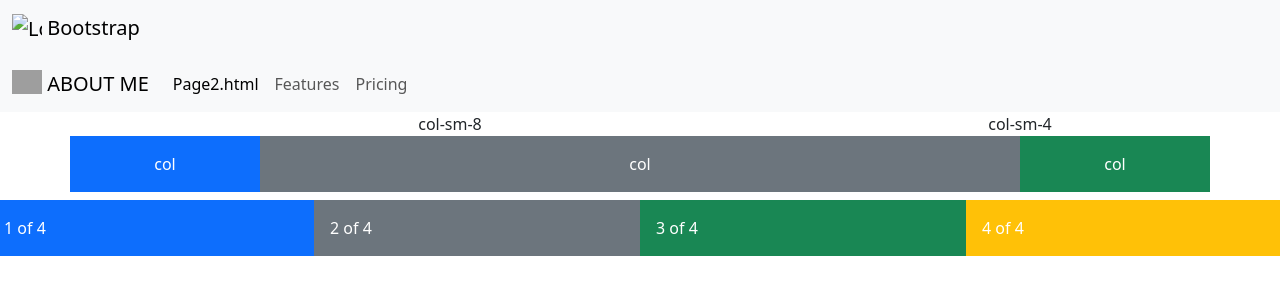
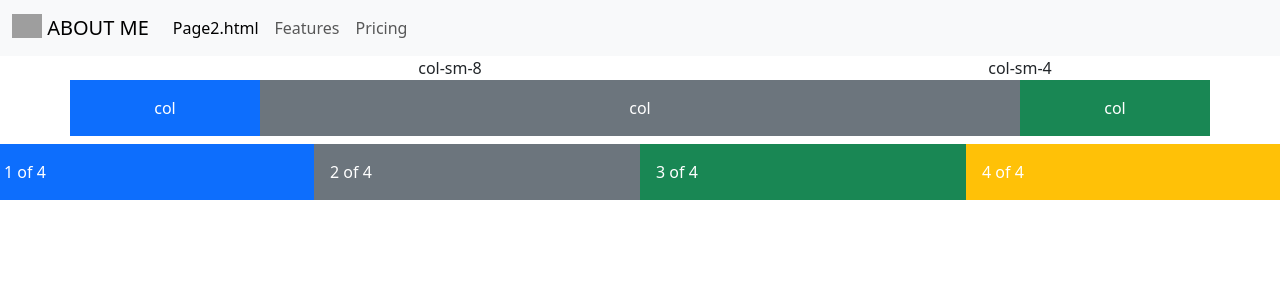
Before and after one commit to grantchen5728-a11y/i404, a plain HTML site: page index1.html in a window 1280 px wide. Drawn offline with nearby package versions, Linux system fonts and the light colour scheme; grey boxes are pictures that could not be loaded.

Commit message:
Update index1.html

```diff
--- a/index1.html
+++ b/index1.html
@@ -11,16 +11,6 @@
   </head>
   <body>
 
-<nav class="navbar bg-body-tertiary">
-  <div class="container-fluid">
-    <a class="navbar-brand" href="#">
-      <img src="/docs/5.3/assets/brand/bootstrap-logo.svg" alt="Logo" width="30" height="24" class="d-inline-block align-text-top">
-      Bootstrap
-    </a>
-  </div>
-</nav>
-
-
       <nav class="navbar navbar-expand-lg bg-body-tertiary">
         <div class="container-fluid">
 
@@ -28,9 +18,6 @@
           <img src="https://img-s-msn-com.akamaized.net/tenant/amp/entityid/AA1RO7tG.img?w=268&h=140&q=60&m=6&f=jpg&u=t" alt="Logo" width="30" height="24" class="d-inline-block align-text-top">
           ABOUT ME
         </a>
-
-
-
 
           <button class="navbar-toggler" type="button" data-bs-toggle="collapse" data-bs-target="#navbarNav" aria-controls="navbarNav" aria-expanded="false" aria-label="Toggle navigation">
             <span class="navbar-toggler-icon"></span>
```
